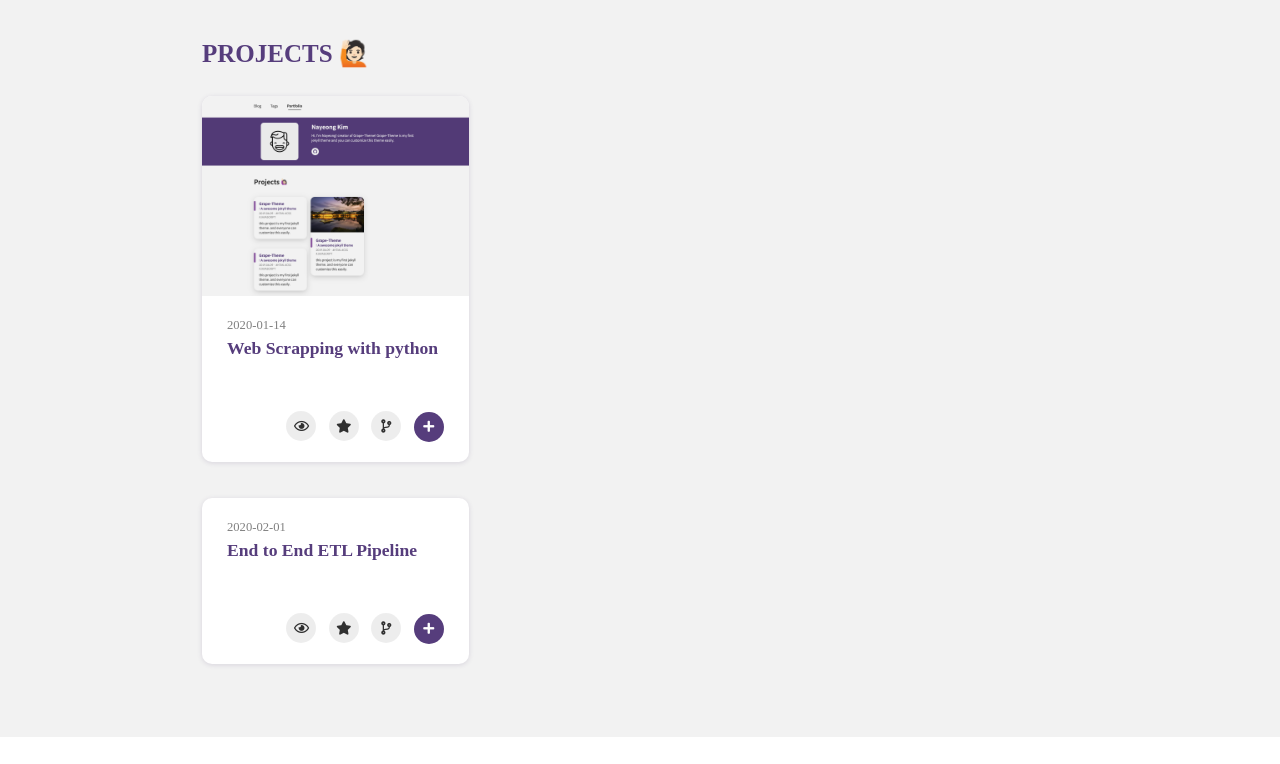
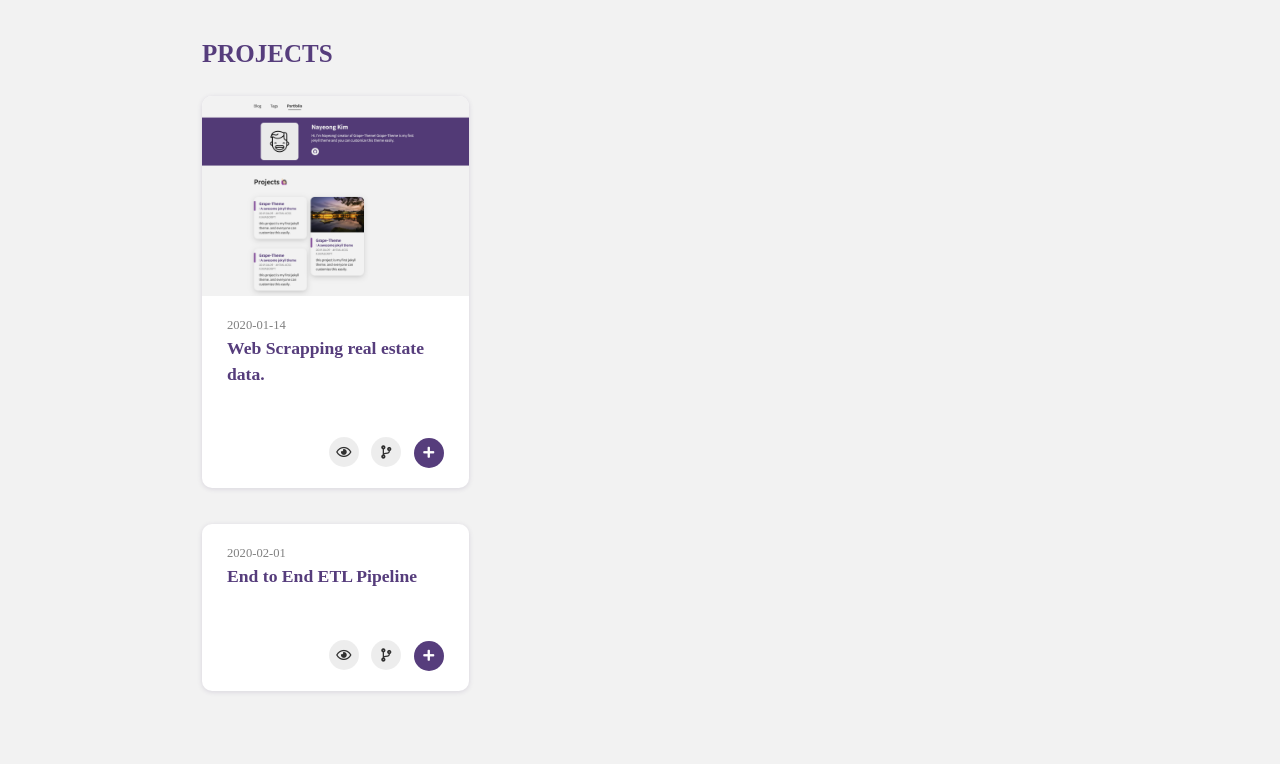
Before and after one commit to cliffordEmmanuel/cliffordEmmanuel.github.io, a Jekyll site: the page built from portfolio.html, in a window 1280 px wide. Shown: the part 488-1252 px from the top of the page. Built offline with Jekyll 4.4.1, drawn with Linux system fonts in a browser that asks for light colours; nearby versions of some CDN libraries; some web fonts are replaced; before the commit the page ends 1225 px from its top, so only the background shows below that.

Commit message:
second draft

```diff
--- a/_data/projects.yml
+++ b/_data/projects.yml
@@ -4,13 +4,13 @@
     url : https://github.com/cliffordEmmanuel/BlossomAcademy_DataEngineering/tree/master/project4 # Full URL
     image : "portfolio.png" # path: assets/project/
     date : 2020-01-14
-    title : Web Scrapping with python
+    title : Web Scrapping real estate data.
     summary : Scrapping real estate data with beautiful soup and requests.
     description :
     contents :
         - title : Web Scrapping
           # image : home.png
-          description : Using the beautifulsoup and requests python libraries real estate data was scrapped from the <a href="https://www.meqasa.com">meqasa</a>
+          description : Using the beautifulsoup and requests python libraries real estate data was scrapped from the real estate site meqasa. <a href="https://github.com/cliffordEmmanuel/BlossomAcademy_DataEngineering/tree/master/project4"> Click here to view on github</a>
         # - title : 2. 태그 페이지
         #   image : tags.png
         #   description : <li>Responsive Layout</li>
@@ -30,5 +30,5 @@
     image : # path: assets/project/
     date : 2020-02-01
     title : End to End ETL Pipeline
-    summary : This project builds a typical end to end Extract Transform Load operation on a test data, using postgres, pyspark
+    summary : This project builds a typical end to end Extract Transform Load pipeline on a test data, using postgres, pyspark and AWS S3 bucket. https://github.com/cliffordEmmanuel/BlossomAcademy_DataEngineering/tree/master/project3 Click here to view on github</a>
     description :
--- a/_includes/footer.html
+++ b/_includes/footer.html
@@ -1,7 +1,5 @@
 <footer>
   <div class="footer">
-    Copyright © 2019
-    <a href="https://github.com/NAYE0NG">Nayeong Kim</a>.
     Powered by Jekyll with
     <a href="https://github.com/naye0ng/Grape-Theme">Grape Theme.
   </div>
--- a/_includes/projects.html
+++ b/_includes/projects.html
@@ -1,6 +1,6 @@
 <section id="project">
   <div class="project-wrap">
-    <p class="title">PROJECTS 🙋🏻</p>
+    <p class="title">PROJECTS </p>
     <div class="card-container">
       {% for _ in site.data.projects %}
       {% assign project = _.project %}
@@ -30,8 +30,8 @@
           <div class="icons">
             {% if project.url %}
             {% assign url = project.url %}
-            <a href="{{ url }}/subscription"><i class="far fa-eye"></i></a>
-            <a href="{{ url }}"><i class="fas fa-star"></i></a>
+            <a href="{{ url }}"><i class="far fa-eye"></i></a>
+            <!-- <a href="{{ url }}"><i class="fas fa-star"></i></a> -->
             <a href="{{ url }}/fork"><i class="fas fa-code-branch"></i></a>
             {% endif %}
             {% if project.modal %}
--- a/_layouts/portfolio.html
+++ b/_layouts/portfolio.html
@@ -24,8 +24,8 @@ layout: page
     <div class="bg"></div>
   </section>
   <!-- career section -->
-  <!-- <section id="career" class="row">
-    <article class="exper col-12 col-md-6">
+  <section id="career" class="row">
+    <!-- <article class="exper col-12 col-md-6">
       <p class="title">EXPERIENCE</p>
       <ul class="exper-list">
         {% for exp in  profile.experience %}
@@ -50,8 +50,8 @@ layout: page
         </li>
         {% endfor %}
       </ul>
-    </article>
-  </section> -->
+    </article> -->
+  </section>
 
   {% include projects.html %}
 </div>
```
Also changed, not shown: _includes/aside.html (+12 -12 lines).
